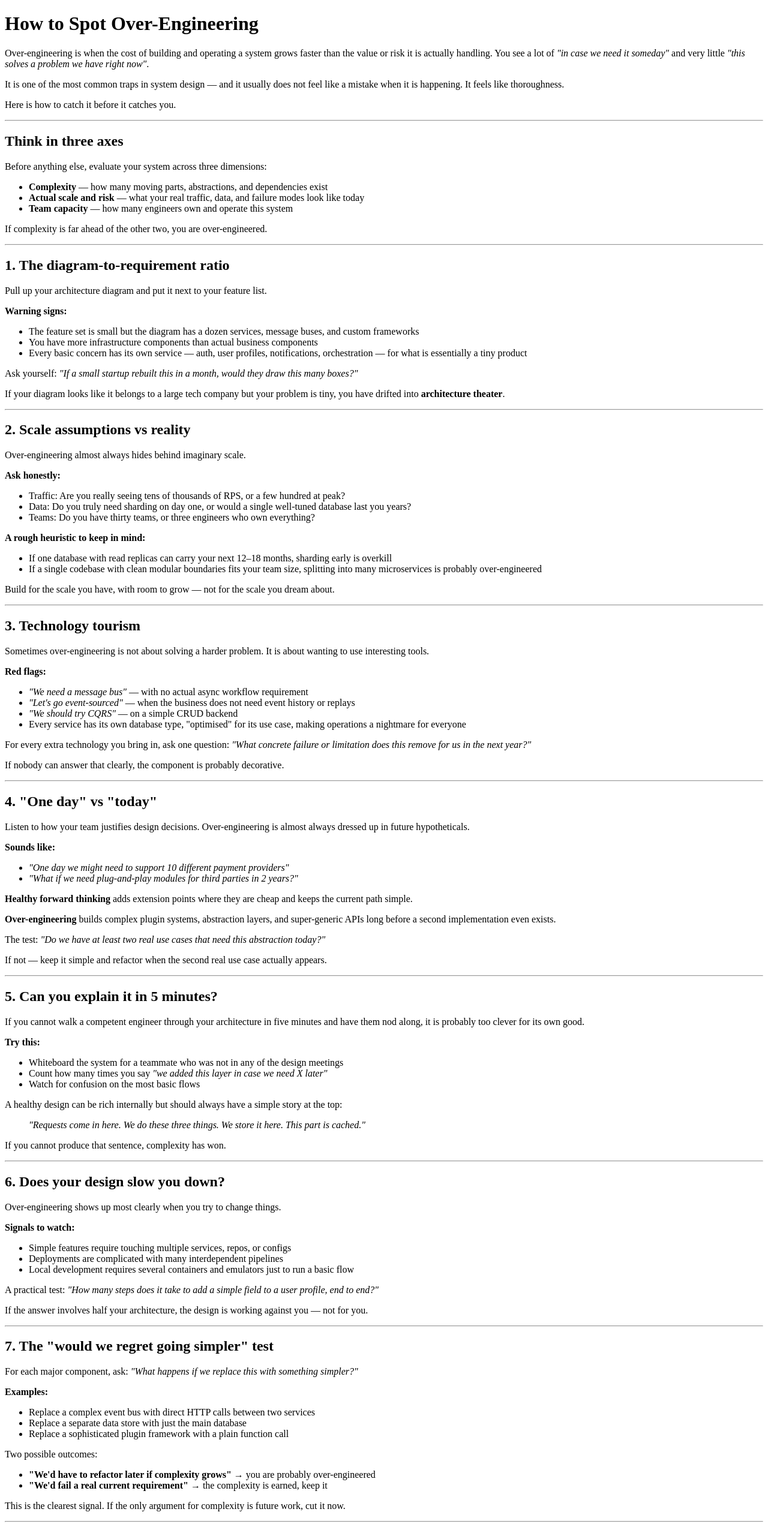
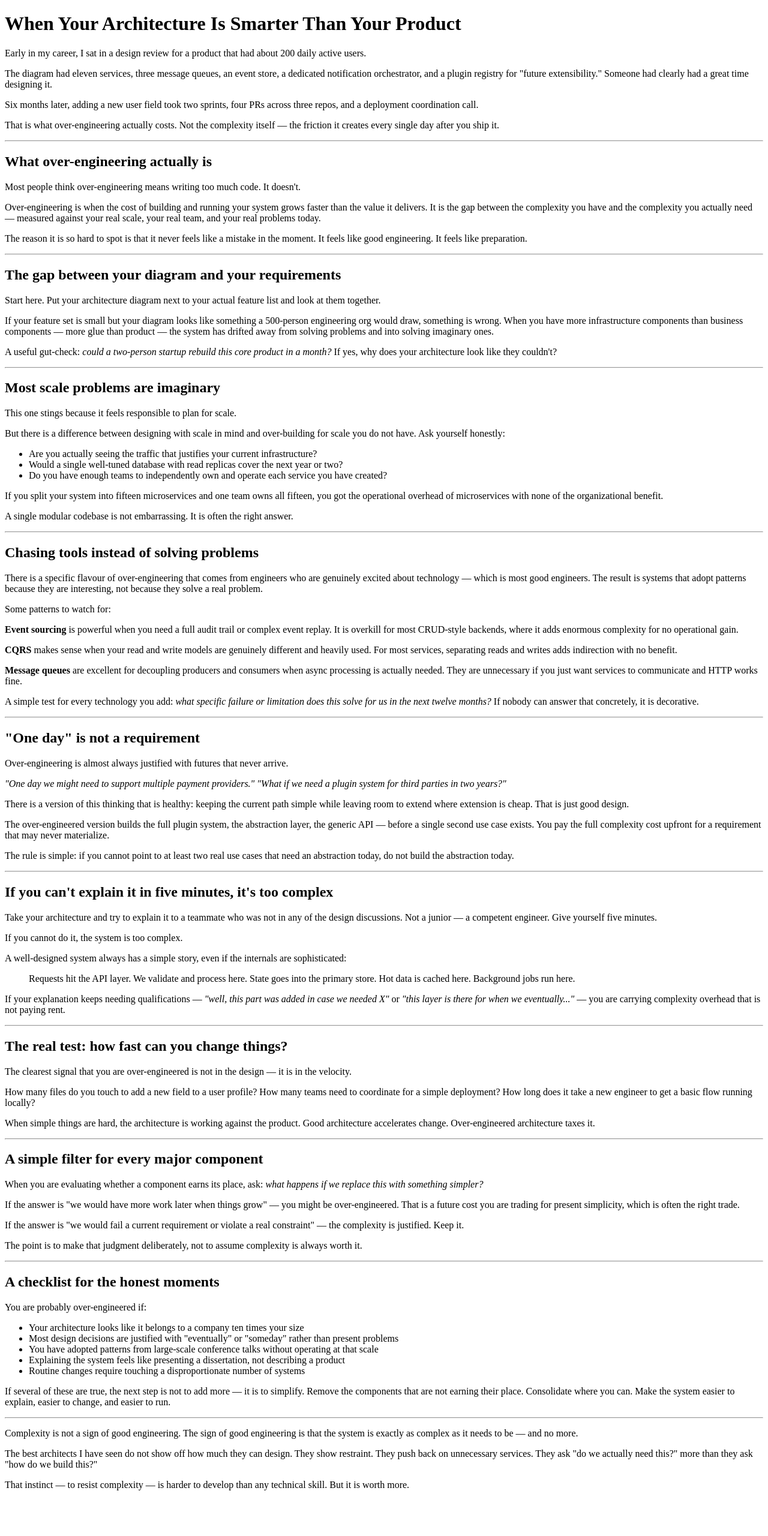
Before and after one commit to krishnaMohan2501/krishna-vault, a Next.js app: page /blog/spot-over-engineering in a window 1280 px wide. Shown: the top 2561 px of the page at 60% size. After the commit the page ends 2501 px from the top, so only its background shows below. Built offline with nearby package versions, Linux system fonts and the light colour scheme.

Commit message:
rewrite blog: when your architecture is smarter than your product

```diff
--- a/pages/blog/spot-over-engineering.mdx
+++ b/pages/blog/spot-over-engineering.mdx
@@ -1,158 +1,139 @@
 ---
-title: How to Spot Over-Engineering
+title: When Your Architecture Is Smarter Than Your Product
 date: 2026-05-15
 ---
 
-# How to Spot Over-Engineering
+# When Your Architecture Is Smarter Than Your Product
 
-Over-engineering is when the cost of building and operating a system grows faster than the value or risk it is actually handling. You see a lot of *"in case we need it someday"* and very little *"this solves a problem we have right now"*.
+Early in my career, I sat in a design review for a product that had about 200 daily active users.
 
-It is one of the most common traps in system design — and it usually does not feel like a mistake when it is happening. It feels like thoroughness.
+The diagram had eleven services, three message queues, an event store, a dedicated notification orchestrator, and a plugin registry for "future extensibility." Someone had clearly had a great time designing it.
 
-Here is how to catch it before it catches you.
+Six months later, adding a new user field took two sprints, four PRs across three repos, and a deployment coordination call.
+
+That is what over-engineering actually costs. Not the complexity itself — the friction it creates every single day after you ship it.
 
 ---
 
-## Think in three axes
+## What over-engineering actually is
 
-Before anything else, evaluate your system across three dimensions:
+Most people think over-engineering means writing too much code. It doesn't.
 
-- **Complexity** — how many moving parts, abstractions, and dependencies exist
-- **Actual scale and risk** — what your real traffic, data, and failure modes look like today
-- **Team capacity** — how many engineers own and operate this system
+Over-engineering is when the cost of building and running your system grows faster than the value it delivers. It is the gap between the complexity you have and the complexity you actually need — measured against your real scale, your real team, and your real problems today.
 
-If complexity is far ahead of the other two, you are over-engineered.
+The reason it is so hard to spot is that it never feels like a mistake in the moment. It feels like good engineering. It feels like preparation.
 
 ---
 
-## 1. The diagram-to-requirement ratio
+## The gap between your diagram and your requirements
 
-Pull up your architecture diagram and put it next to your feature list.
+Start here. Put your architecture diagram next to your actual feature list and look at them together.
 
-**Warning signs:**
-- The feature set is small but the diagram has a dozen services, message buses, and custom frameworks
-- You have more infrastructure components than actual business components
-- Every basic concern has its own service — auth, user profiles, notifications, orchestration — for what is essentially a tiny product
+If your feature set is small but your diagram looks like something a 500-person engineering org would draw, something is wrong. When you have more infrastructure components than business components — more glue than product — the system has drifted away from solving problems and into solving imaginary ones.
 
-Ask yourself: *"If a small startup rebuilt this in a month, would they draw this many boxes?"*
-
-If your diagram looks like it belongs to a large tech company but your problem is tiny, you have drifted into **architecture theater**.
+A useful gut-check: *could a two-person startup rebuild this core product in a month?* If yes, why does your architecture look like they couldn't?
 
 ---
 
-## 2. Scale assumptions vs reality
+## Most scale problems are imaginary
 
-Over-engineering almost always hides behind imaginary scale.
+This one stings because it feels responsible to plan for scale.
 
-**Ask honestly:**
-- Traffic: Are you really seeing tens of thousands of RPS, or a few hundred at peak?
-- Data: Do you truly need sharding on day one, or would a single well-tuned database last you years?
-- Teams: Do you have thirty teams, or three engineers who own everything?
+But there is a difference between designing with scale in mind and over-building for scale you do not have. Ask yourself honestly:
 
-**A rough heuristic to keep in mind:**
-- If one database with read replicas can carry your next 12–18 months, sharding early is overkill
-- If a single codebase with clean modular boundaries fits your team size, splitting into many microservices is probably over-engineered
+- Are you actually seeing the traffic that justifies your current infrastructure?
+- Would a single well-tuned database with read replicas cover the next year or two?
+- Do you have enough teams to independently own and operate each service you have created?
 
-Build for the scale you have, with room to grow — not for the scale you dream about.
+If you split your system into fifteen microservices and one team owns all fifteen, you got the operational overhead of microservices with none of the organizational benefit.
+
+A single modular codebase is not embarrassing. It is often the right answer.
 
 ---
 
-## 3. Technology tourism
+## Chasing tools instead of solving problems
 
-Sometimes over-engineering is not about solving a harder problem. It is about wanting to use interesting tools.
+There is a specific flavour of over-engineering that comes from engineers who are genuinely excited about technology — which is most good engineers. The result is systems that adopt patterns because they are interesting, not because they solve a real problem.
 
-**Red flags:**
-- *"We need a message bus"* — with no actual async workflow requirement
-- *"Let's go event-sourced"* — when the business does not need event history or replays
-- *"We should try CQRS"* — on a simple CRUD backend
-- Every service has its own database type, "optimised" for its use case, making operations a nightmare for everyone
+Some patterns to watch for:
 
-For every extra technology you bring in, ask one question: *"What concrete failure or limitation does this remove for us in the next year?"*
+**Event sourcing** is powerful when you need a full audit trail or complex event replay. It is overkill for most CRUD-style backends, where it adds enormous complexity for no operational gain.
 
-If nobody can answer that clearly, the component is probably decorative.
+**CQRS** makes sense when your read and write models are genuinely different and heavily used. For most services, separating reads and writes adds indirection with no benefit.
+
+**Message queues** are excellent for decoupling producers and consumers when async processing is actually needed. They are unnecessary if you just want services to communicate and HTTP works fine.
+
+A simple test for every technology you add: *what specific failure or limitation does this solve for us in the next twelve months?* If nobody can answer that concretely, it is decorative.
 
 ---
 
-## 4. "One day" vs "today"
+## "One day" is not a requirement
 
-Listen to how your team justifies design decisions. Over-engineering is almost always dressed up in future hypotheticals.
+Over-engineering is almost always justified with futures that never arrive.
 
-**Sounds like:**
-- *"One day we might need to support 10 different payment providers"*
-- *"What if we need plug-and-play modules for third parties in 2 years?"*
+*"One day we might need to support multiple payment providers."*
+*"What if we need a plugin system for third parties in two years?"*
 
-**Healthy forward thinking** adds extension points where they are cheap and keeps the current path simple.
+There is a version of this thinking that is healthy: keeping the current path simple while leaving room to extend where extension is cheap. That is just good design.
 
-**Over-engineering** builds complex plugin systems, abstraction layers, and super-generic APIs long before a second implementation even exists.
+The over-engineered version builds the full plugin system, the abstraction layer, the generic API — before a single second use case exists. You pay the full complexity cost upfront for a requirement that may never materialize.
 
-The test: *"Do we have at least two real use cases that need this abstraction today?"*
-
-If not — keep it simple and refactor when the second real use case actually appears.
+The rule is simple: if you cannot point to at least two real use cases that need an abstraction today, do not build the abstraction today.
 
 ---
 
-## 5. Can you explain it in 5 minutes?
+## If you can't explain it in five minutes, it's too complex
 
-If you cannot walk a competent engineer through your architecture in five minutes and have them nod along, it is probably too clever for its own good.
+Take your architecture and try to explain it to a teammate who was not in any of the design discussions. Not a junior — a competent engineer. Give yourself five minutes.
 
-**Try this:**
-- Whiteboard the system for a teammate who was not in any of the design meetings
-- Count how many times you say *"we added this layer in case we need X later"*
-- Watch for confusion on the most basic flows
+If you cannot do it, the system is too complex.
 
-A healthy design can be rich internally but should always have a simple story at the top:
+A well-designed system always has a simple story, even if the internals are sophisticated:
 
-> *"Requests come in here. We do these three things. We store it here. This part is cached."*
+> Requests hit the API layer. We validate and process here. State goes into the primary store. Hot data is cached here. Background jobs run here.
 
-If you cannot produce that sentence, complexity has won.
+If your explanation keeps needing qualifications — *"well, this part was added in case we needed X"* or *"this layer is there for when we eventually..."* — you are carrying complexity overhead that is not paying rent.
 
 ---
 
-## 6. Does your design slow you down?
+## The real test: how fast can you change things?
 
-Over-engineering shows up most clearly when you try to change things.
+The clearest signal that you are over-engineered is not in the design — it is in the velocity.
 
-**Signals to watch:**
-- Simple features require touching multiple services, repos, or configs
-- Deployments are complicated with many interdependent pipelines
-- Local development requires several containers and emulators just to run a basic flow
+How many files do you touch to add a new field to a user profile? How many teams need to coordinate for a simple deployment? How long does it take a new engineer to get a basic flow running locally?
 
-A practical test: *"How many steps does it take to add a simple field to a user profile, end to end?"*
-
-If the answer involves half your architecture, the design is working against you — not for you.
+When simple things are hard, the architecture is working against the product. Good architecture accelerates change. Over-engineered architecture taxes it.
 
 ---
 
-## 7. The "would we regret going simpler" test
+## A simple filter for every major component
 
-For each major component, ask: *"What happens if we replace this with something simpler?"*
+When you are evaluating whether a component earns its place, ask: *what happens if we replace this with something simpler?*
 
-**Examples:**
-- Replace a complex event bus with direct HTTP calls between two services
-- Replace a separate data store with just the main database
-- Replace a sophisticated plugin framework with a plain function call
+If the answer is "we would have more work later when things grow" — you might be over-engineered. That is a future cost you are trading for present simplicity, which is often the right trade.
 
-Two possible outcomes:
+If the answer is "we would fail a current requirement or violate a real constraint" — the complexity is justified. Keep it.
 
-- **"We'd have to refactor later if complexity grows"** → you are probably over-engineered
-- **"We'd fail a real current requirement"** → the complexity is earned, keep it
-
-This is the clearest signal. If the only argument for complexity is future work, cut it now.
+The point is to make that judgment deliberately, not to assume complexity is always worth it.
 
 ---
 
-## The over-engineering checklist
+## A checklist for the honest moments
 
 You are probably over-engineered if:
 
-1. The architecture looks like it belongs to a company 10x your size
-2. Most design justifications start with *"one day"* rather than *"today we have this problem"*
-3. You have adopted patterns from large-scale conference talks without having their scale
-4. Explaining the design feels like defending a research paper, not describing a product
-5. Small changes require touching many systems
+- Your architecture looks like it belongs to a company ten times your size
+- Most design decisions are justified with "eventually" or "someday" rather than present problems
+- You have adopted patterns from large-scale conference talks without operating at that scale
+- Explaining the system feels like presenting a dissertation, not describing a product
+- Routine changes require touching a disproportionate number of systems
 
-If several of these are true, the next design iteration should be about **removal, consolidation, and simplification** — not about adding more cleverness.
+If several of these are true, the next step is not to add more — it is to simplify. Remove the components that are not earning their place. Consolidate where you can. Make the system easier to explain, easier to change, and easier to run.
 
 ---
 
-The best systems are not the ones with the most components. They are the ones where every component earns its place.
+Complexity is not a sign of good engineering. The sign of good engineering is that the system is exactly as complex as it needs to be — and no more.
+
+The best architects I have seen do not show off how much they can design. They show restraint. They push back on unnecessary services. They ask "do we actually need this?" more than they ask "how do we build this?"
+
+That instinct — to resist complexity — is harder to develop than any technical skill. But it is worth more.
```
